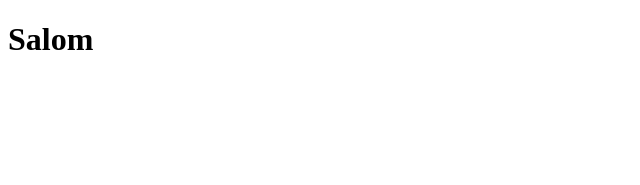
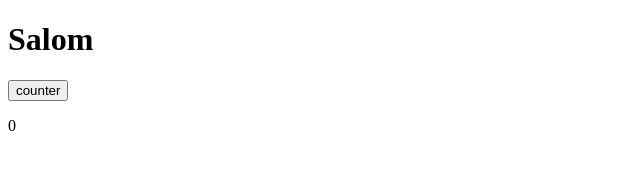
Before and after one commit to Abdulaziz2003333/e_commerce, a React (Vite) app: page / in a window 1280 px wide. Shown: the top 185 px of the page, without its empty margins (0-640 px from the left). Built offline with nearby package versions, Linux system fonts and the light colour scheme.

Commit message:
delere p
(cherry picked from commit b2a04cfc41719f4a08f784f032d5ccf97631229e)

```diff
--- a/src/App.jsx
+++ b/src/App.jsx
@@ -1,12 +1,15 @@
-
+import {useContext} from "react";
+import {MyContext} from "./context/Context.jsx";
 
 
 function App() {
-
+  const {count,setCount} = useContext(MyContext)
 
   return (
     <>
     <h1>Salom </h1>
+      <button onClick={() => setCount(count + 1)}>counter</button>
+      <p>{count}</p>
     </>
   )
 }
```
